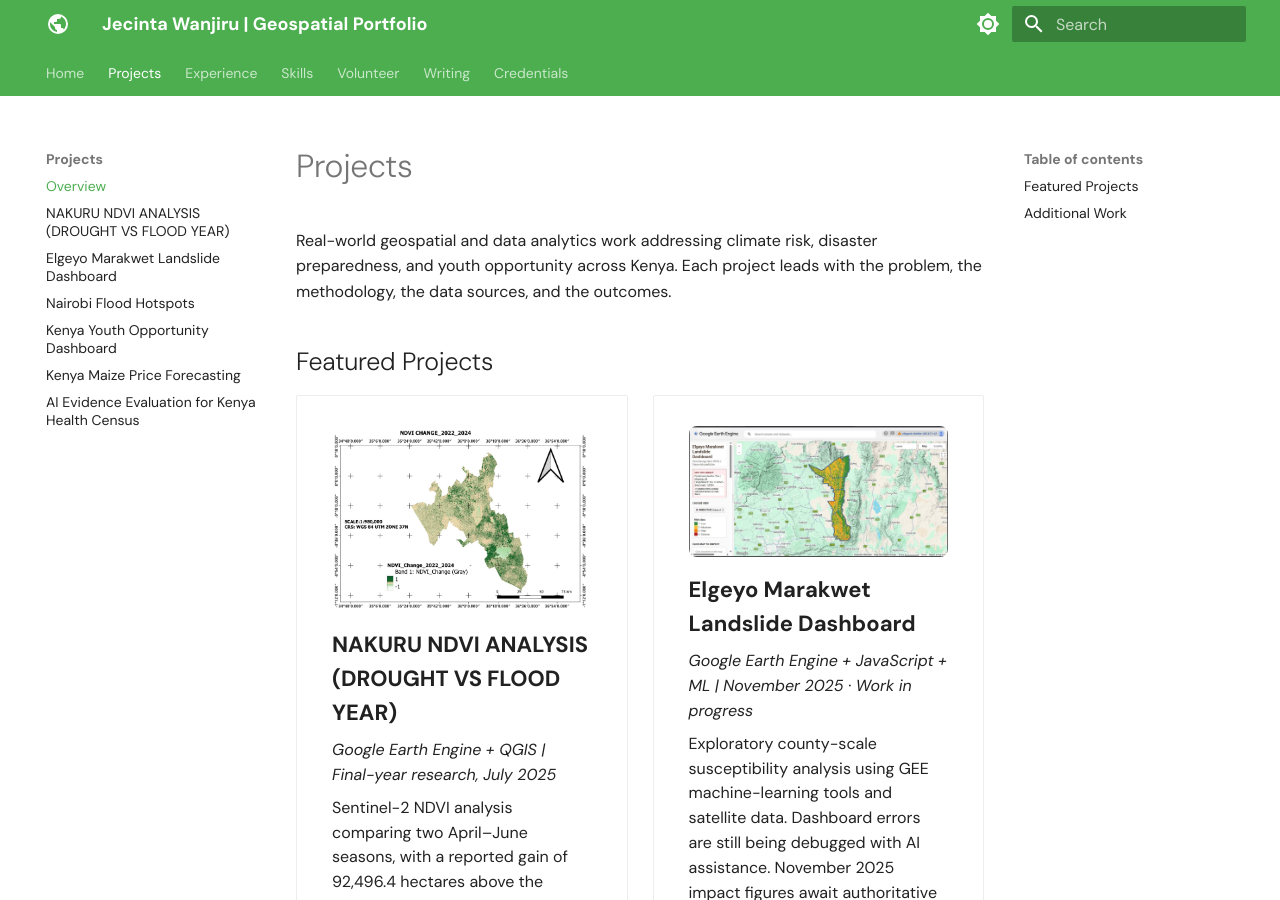
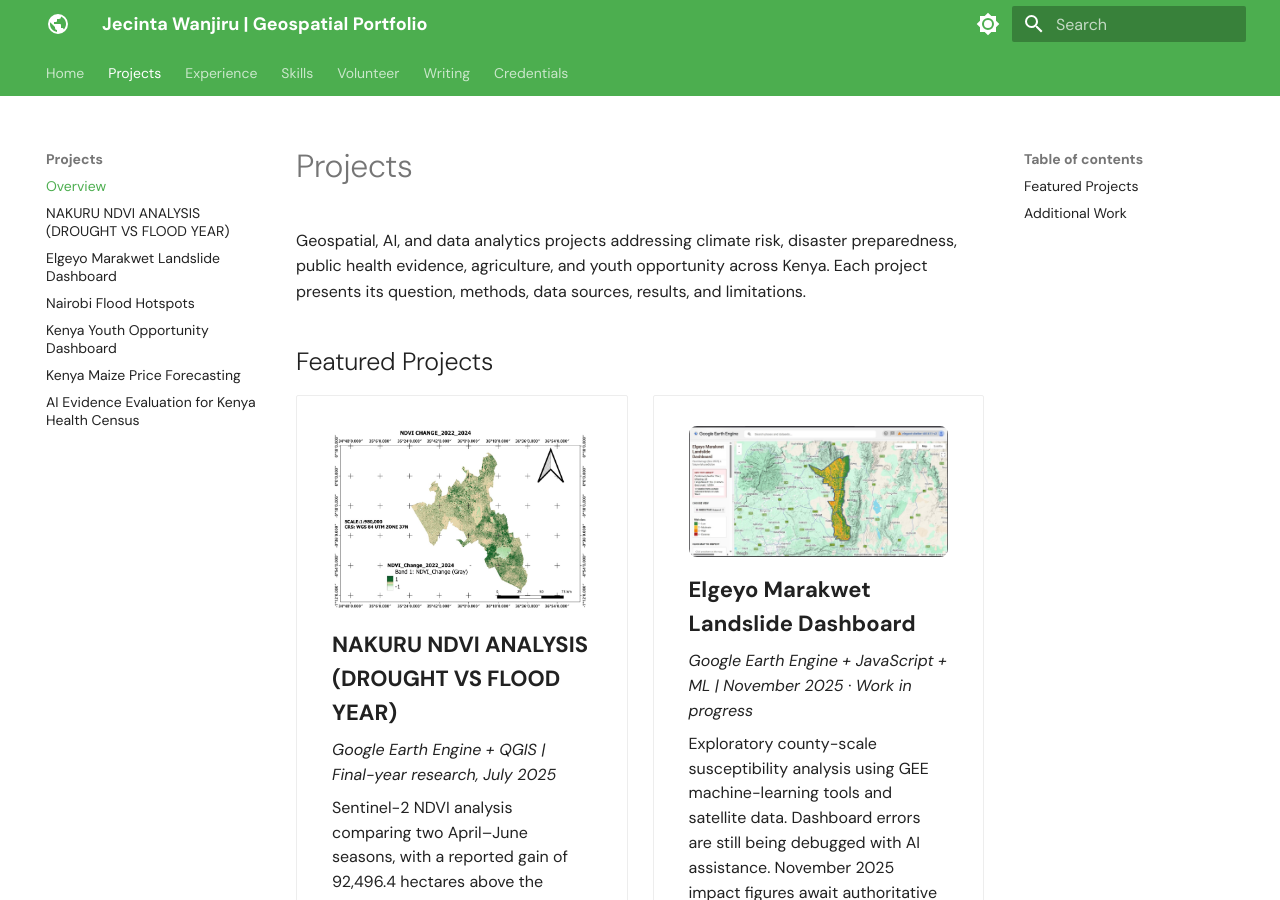
Before and after one commit to Wanjiru-1/Wanjiru-1.github.io, an MkDocs documentation site: the page built from docs/projects/index.md, in a window 1280 px wide and 900 px high. Built offline with MkDocs 1.6.1 and Material for MkDocs 9.7.7, drawn with Linux system fonts in a browser that asks for light colours.

Commit message:
Refresh portfolio projects overview

```diff
--- a/docs/projects/index.md
+++ b/docs/projects/index.md
@@ -5,7 +5,7 @@ description: Geospatial and data science projects by Jecinta Wanjiru Kinyanjui
 
 # Projects
 
-Real-world geospatial and data analytics work addressing climate risk, disaster preparedness, and youth opportunity across Kenya. Each project leads with the problem, the methodology, the data sources, and the outcomes.
+Geospatial, AI, and data analytics projects addressing climate risk, disaster preparedness, public health evidence, agriculture, and youth opportunity across Kenya. Each project presents its question, methods, data sources, results, and limitations.
 
 ## Featured Projects
 
```
